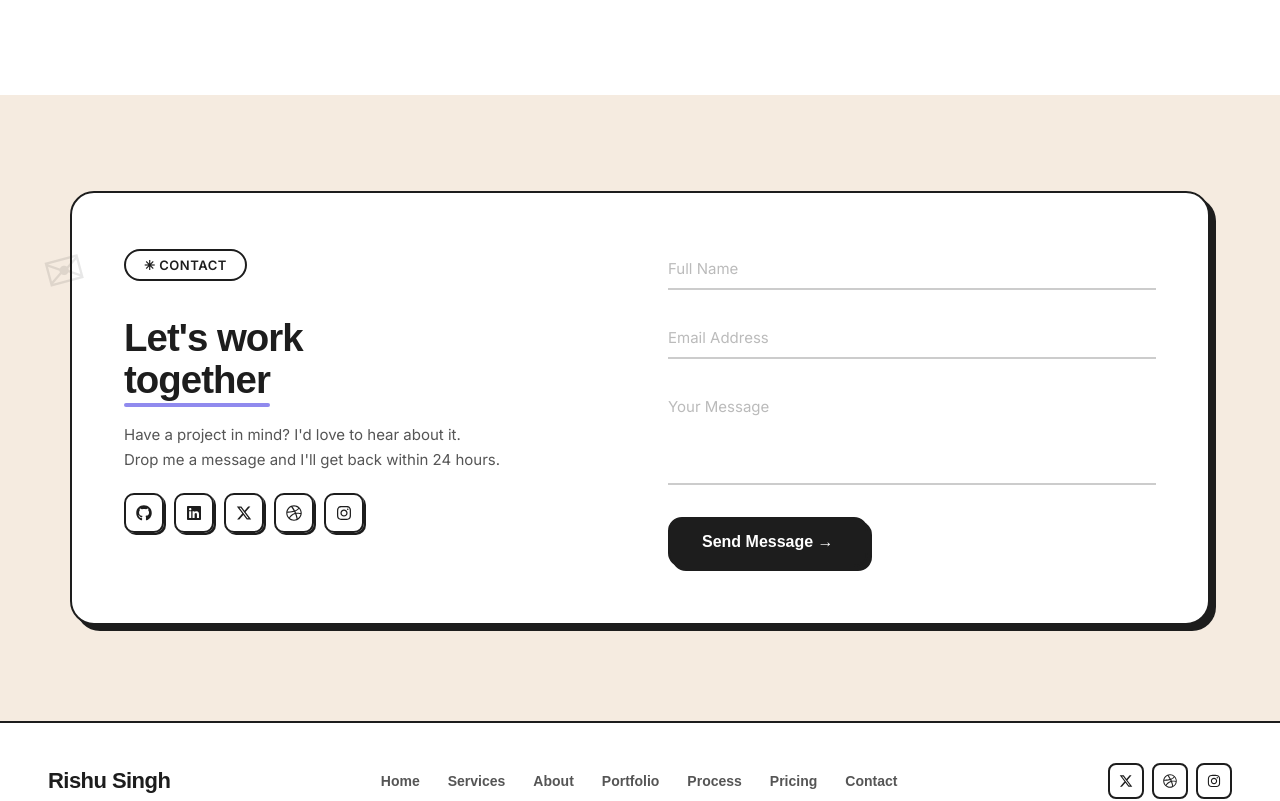
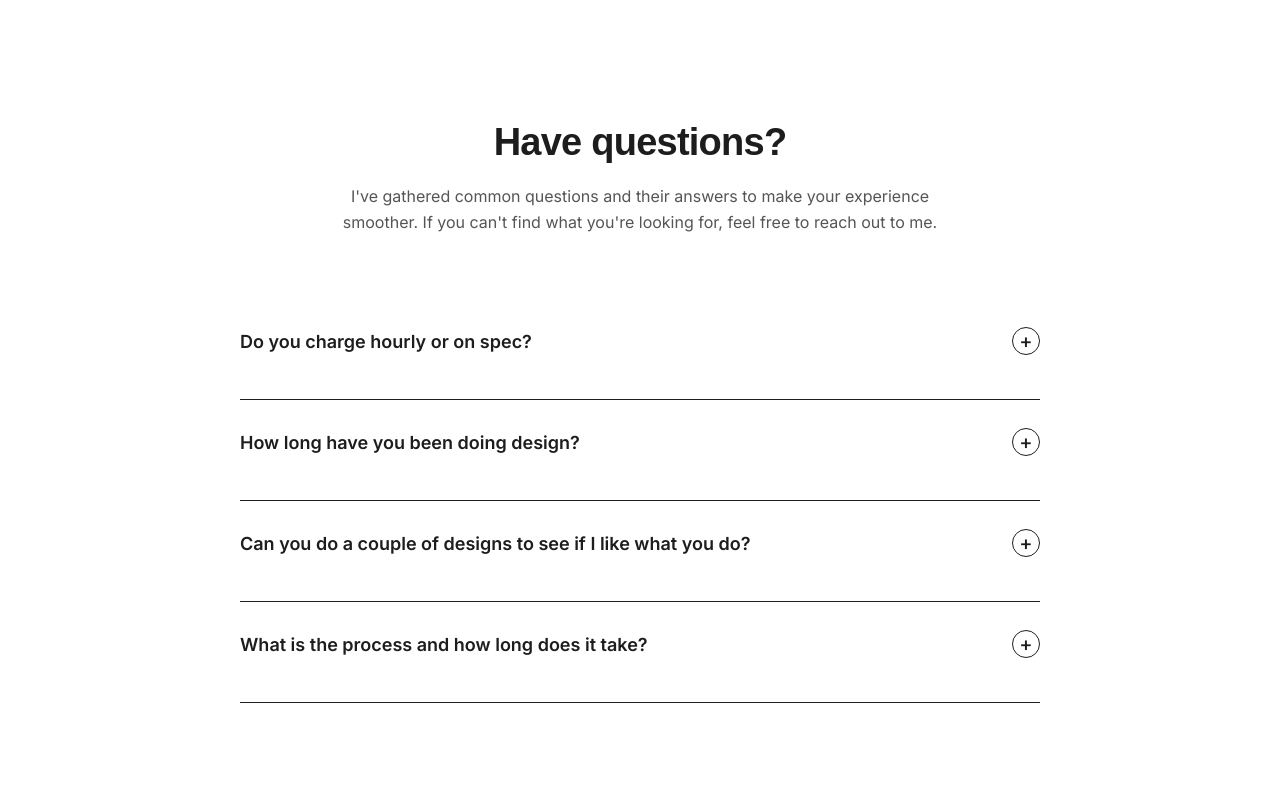
Before and after one commit to imrishusingh1/portfolio, a React (Vite) app in the folder client/: page / in a window 1280 px wide. Shown: the part 7640-8441 px from the top of the page. Built offline with nearby package versions, Linux system fonts and the light colour scheme; a web font is replaced by a local one.

Commit message:
template is ready

```diff
--- a/client/src/components/Contact.css
+++ b/client/src/components/Contact.css
@@ -66,6 +66,36 @@
 .field-line textarea::placeholder { color: #bbb; }
 .feedback-ok { color: green; font-size: 14px; }
 .feedback-err { color: red; font-size: 14px; }
+
+.contact-submit-btn {
+  margin-top: 16px;
+  background: var(--white);
+  border: 2px solid var(--text-dark);
+  border-radius: 12px;
+  padding: 16px 36px;
+  font-family: inherit;
+  font-size: 17px;
+  font-weight: 800;
+  color: var(--text-dark);
+  cursor: pointer;
+  box-shadow: 5px 5px 0px var(--text-dark);
+  transition: transform 0.15s ease, box-shadow 0.15s ease;
+  width: fit-content;
+}
+
+.contact-submit-btn:hover:not(:disabled) {
+  transform: translate(2px, 2px);
+  box-shadow: 3px 3px 0px var(--text-dark);
+}
+.contact-submit-btn:active:not(:disabled) {
+  transform: translate(5px, 5px);
+  box-shadow: 0px 0px 0px var(--text-dark);
+}
+.contact-submit-btn:disabled {
+  opacity: 0.6;
+  cursor: not-allowed;
+}
+
 @media (max-width: 768px) {
   .contact-box { grid-template-columns: 1fr; padding: 40px 28px; gap: 36px; }
 }
--- a/client/src/components/Contact.jsx
+++ b/client/src/components/Contact.jsx
@@ -68,7 +68,7 @@ export default function Contact() {
             <div className="field-line">
               <textarea id="message" name="message" placeholder="Your Message" rows={4} value={form.message} onChange={handleChange} required />
             </div>
-            <button type="submit" className="btn btn-dark" disabled={status === 'sending'}>
+            <button type="submit" className="contact-submit-btn" disabled={status === 'sending'}>
               {status === 'sending' ? 'Sending…' : 'Send Message →'}
             </button>
             {status === 'ok' && <p className="feedback-ok">✅ Message sent! I'll reply shortly.</p>}
--- a/client/src/components/Pricing.css
+++ b/client/src/components/Pricing.css
@@ -70,25 +70,117 @@
 .plan-choose-btn {
   margin-top: 40px;
   background: var(--white);
-  border: 1px solid var(--text-dark);
-  border-radius: 8px; /* Clean slightly rounded corners */
-  padding: 12px 24px;
+  border: 2px solid var(--text-dark);
+  border-radius: 12px; /* Rectangular with gently rounded corners */
+  padding: 14px 36px;
   font-family: inherit;
-  font-size: 16px;
-  font-weight: 700;
+  font-size: 17px;
+  font-weight: 800;
   color: var(--text-dark);
   cursor: pointer;
-  box-shadow: 4px 4px 0px #e4e2fd; /* Pastel lavender shadow from image */
-  transition: transform 0.1s, box-shadow 0.1s;
+  box-shadow: 5px 5px 0px var(--text-dark); /* Thick solid black shadow */
+  transition: transform 0.15s ease, box-shadow 0.15s ease;
 }
 
 .plan-choose-btn:hover {
   transform: translate(2px, 2px);
-  box-shadow: 2px 2px 0px #e4e2fd;
+  box-shadow: 3px 3px 0px var(--text-dark);
 }
 .plan-choose-btn:active {
-  transform: translate(4px, 4px);
-  box-shadow: 0px 0px 0px #e4e2fd;
+  transform: translate(5px, 5px);
+  box-shadow: 0px 0px 0px var(--text-dark);
+}
+
+/* ── FAQ Section ── */
+.faq-section {
+  margin-top: 140px;
+  max-width: 800px;
+  margin-left: auto;
+  margin-right: auto;
+}
+.faq-title {
+  font-family: var(--font-head);
+  font-size: 38px;
+  font-weight: 800;
+  text-align: center;
+  color: var(--text-dark);
+  margin-bottom: 20px;
+  letter-spacing: -0.02em;
+}
+.faq-subtitle {
+  text-align: center;
+  font-size: 16px;
+  color: #555;
+  line-height: 1.6;
+  margin-bottom: 64px;
+}
+
+.faq-list {
+  display: flex;
+  flex-direction: column;
+}
+
+.faq-item {
+  border-bottom: 1.5px solid var(--text-dark);
+  padding: 28px 0;
+  cursor: pointer;
+}
+
+.faq-q-row {
+  display: flex;
+  justify-content: space-between;
+  align-items: center;
+  gap: 24px;
+}
+
+.faq-q {
+  font-family: inherit;
+  font-size: 18px;
+  font-weight: 700;
+  color: var(--text-dark);
+  line-height: 1.4;
+  margin: 0;
+}
+
+.faq-icon {
+  width: 28px;
+  height: 28px;
+  border-radius: 50%;
+  border: 1.5px solid var(--text-dark);
+  display: flex;
+  align-items: center;
+  justify-content: center;
+  font-size: 20px;
+  font-weight: 500;
+  color: var(--text-dark);
+  flex-shrink: 0;
+  transition: transform 0.2s ease, background 0.2s ease, color 0.2s ease;
+}
+
+.faq-item.open .faq-icon {
+  background: var(--text-dark);
+  color: var(--white);
+}
+
+.faq-a-wrap {
+  display: grid;
+  grid-template-rows: 0fr;
+  transition: grid-template-rows 0.3s ease;
+}
+.faq-a-wrap p {
+  overflow: hidden;
+  margin: 0;
+}
+
+.faq-item.open .faq-a-wrap {
+  grid-template-rows: 1fr;
+}
+
+.faq-a {
+  padding-top: 16px;
+  font-size: 15px;
+  color: #666;
+  line-height: 1.7;
 }
 
 @media (max-width: 900px) { .pricing-grid { grid-template-columns: 1fr; max-width: 500px; margin: 0 auto; } }
--- a/client/src/components/Pricing.jsx
+++ b/client/src/components/Pricing.jsx
@@ -22,9 +22,33 @@ const plans = [
   },
 ]
 
+const faqs = [
+  {
+    q: 'Do you charge hourly or on spec?',
+    a: "I typically charge on a per-project basis so you know exactly what you're paying upfront. However, I'm open to hourly arrangements for ongoing maintenance or consulting work.",
+  },
+  {
+    q: 'How long have you been doing design?',
+    a: "I have been designing and building digital products for over 5 years, working with startups and established brands to deliver high-quality, scalable solutions.",
+  },
+  {
+    q: 'Can you do a couple of designs to see if I like what you do?',
+    a: "I don't offer spec work as my process requires deep discovery and research first. However, you can review my extensive portfolio to get a strong sense of my style and quality.",
+  },
+  {
+    q: 'What is the process and how long does it take?',
+    a: "A typical project takes 2 to 6 weeks depending on scope. We go through discovery, wireframing, high-fidelity design, development, and finally launch and hand-off.",
+  },
+]
+
 export default function Pricing() {
   const ref = useRef(null)
   const inView = useInView(ref, { once: true, margin: '-80px' })
+  const [openFaq, setOpenFaq] = useState(null)
+
+  const toggleFaq = (index) => {
+    setOpenFaq(openFaq === index ? null : index)
+  }
 
   return (
     <section className="section pricing-section" id="pricing" ref={ref}>
@@ -68,6 +92,33 @@ export default function Pricing() {
             </motion.div>
           ))}
           </div>
+
+          {/* FAQ Section */}
+          <div className="faq-section">
+            <h2 className="faq-title">Have questions?</h2>
+            <p className="faq-subtitle">
+              I've gathered common questions and their answers to make your experience<br/>
+              smoother. If you can't find what you're looking for, feel free to reach out to me.
+            </p>
+            <div className="faq-list">
+              {faqs.map((faq, index) => (
+                <div
+                  key={index}
+                  className={`faq-item ${openFaq === index ? 'open' : ''}`}
+                  onClick={() => toggleFaq(index)}
+                >
+                  <div className="faq-q-row">
+                    <h4 className="faq-q">{faq.q}</h4>
+                    <span className="faq-icon">{openFaq === index ? '−' : '+'}</span>
+                  </div>
+                  <div className="faq-a-wrap">
+                    <p className="faq-a">{faq.a}</p>
+                  </div>
+                </div>
+              ))}
+            </div>
+          </div>
+
         </div>
       </div>
     </section>
--- a/client/src/index.css
+++ b/client/src/index.css
@@ -115,10 +115,6 @@ ul { list-style: none; }
   box-shadow: 0px 0px 0px var(--text-dark);
 }
 .btn-outline { background: var(--white); color: var(--text-dark); }
-.btn-outline:hover {
-  background: var(--text-dark);
-  color: var(--white);
-}
 .btn-dark { background: var(--text-dark); color: var(--white); }
 
 @media (max-width: 768px) {
```
